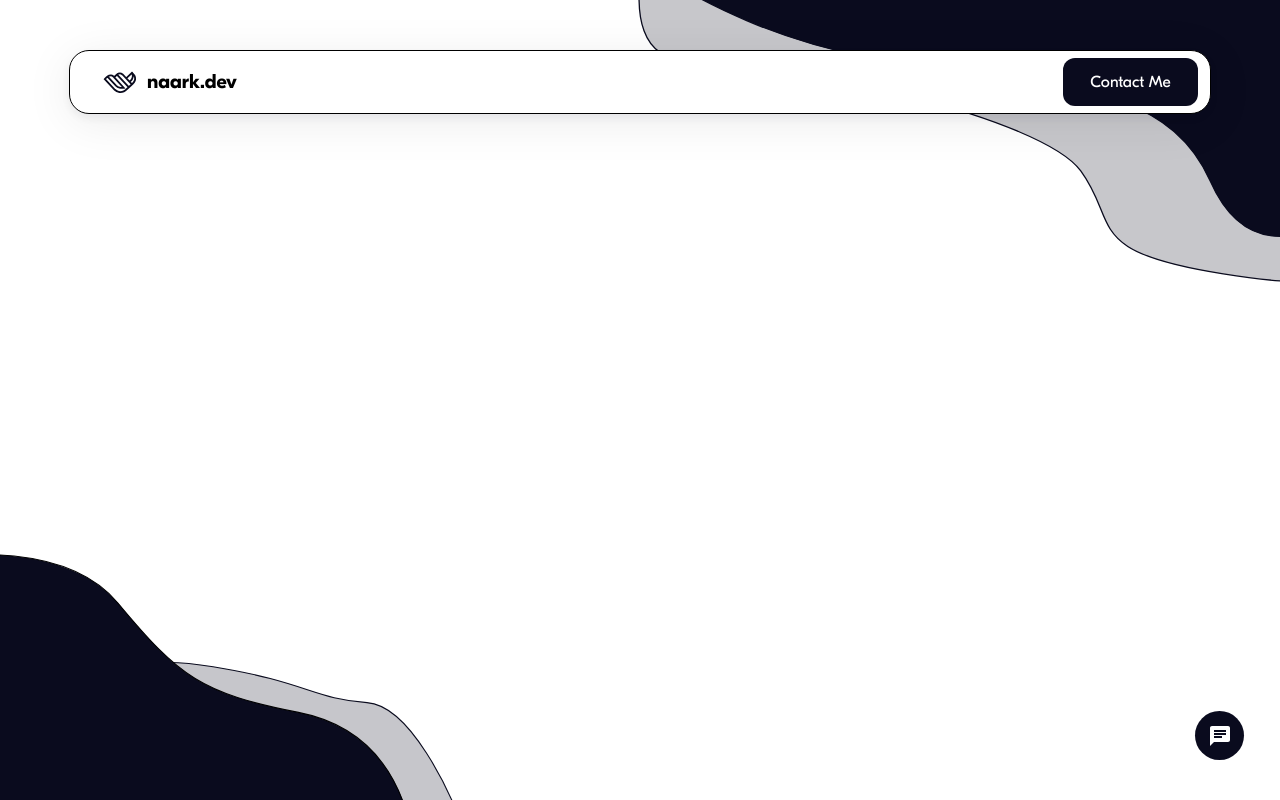
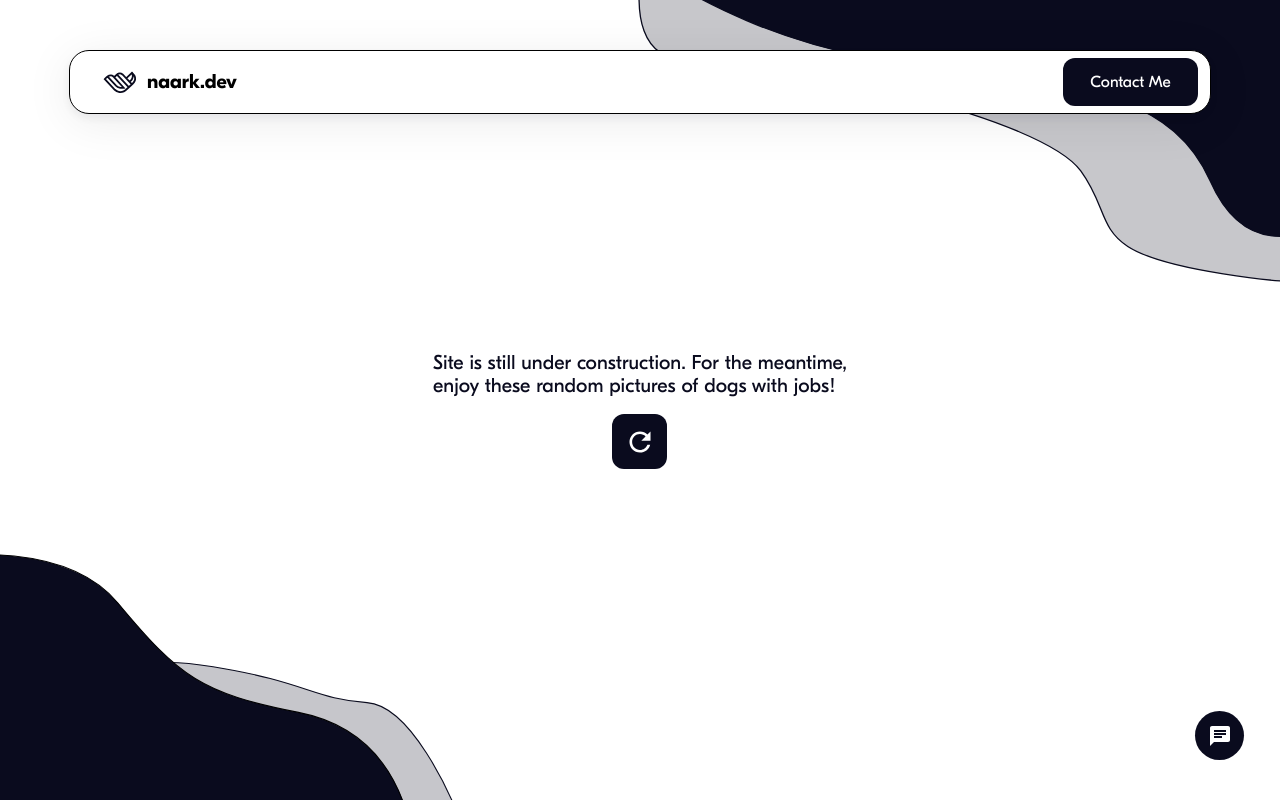
Before and after one commit to Eerkz/naarkzport, a Next.js app: page / in a window 1280 px wide. Built offline with nearby package versions, Linux system fonts and the light colour scheme.

Commit message:
feat: Add under construction text

```diff
--- /dev/null
+++ b/components/layouts/Construction.tsx
@@ -0,0 +1,24 @@
+import React from "react";
+
+import Image from "next/image";
+export default function Construction() {
+  return (
+    <div className="flex flex-col justify-center items-center">
+      <p className="text-dark-blue font-[400] text-[20px] leading-[23.2px] mb-[17px] mt-[20px]">
+        Site is still under construction. For the meantime,
+        <br /> enjoy these random pictures of dogs with jobs!
+      </p>
+      <button
+        type="button"
+        className="w-[55px] rounded-[12px] bg-dark-blue h-[55px] text-white flex justify-center items-center"
+      >
+        <Image
+          src={"/static/images/refresh-icon.svg"}
+          alt="refresh-icon"
+          width={22}
+          height={22}
+        />
+      </button>
+    </div>
+  );
+}
--- a/components/layouts/Main.tsx
+++ b/components/layouts/Main.tsx
@@ -1,10 +1,12 @@
 import React from "react";
 import Image from "next/image";
 import MessageIcon from "../utils/MessageIcon";
+import Nav from "../navigation/Nav";
 
 export default function Main({ children }: { children: React.ReactNode }) {
   return (
     <div className="w-full h-[100vh] overflow-hidden relative">
+      <Nav />
       <Image
         src={"/static/images/top-right-wave.svg"}
         alt="top-right-wave"
@@ -12,7 +14,9 @@ export default function Main({ children }: { children: React.ReactNode }) {
         height={369}
         className="absolute top-[-86px] right-0 z-[1]"
       />
-      <main className="relative z-[1000]">{children}</main>
+      <main className="relative z-[1000] flex justify-center items-center h-full w-full">
+        {children}
+      </main>
       <Image
         src={"/static/images/bottom-left-wave.svg"}
         alt="bottom-left-wave"
--- a/components/navigation/Nav.tsx
+++ b/components/navigation/Nav.tsx
@@ -3,7 +3,7 @@ import Image from "next/image";
 
 export default function Nav() {
   return (
-    <div className="w-full px-[69px] mt-[50px] flex justify-center">
+    <div className="w-full px-[69px] top-[50px] flex justify-center z-[1000] absolute">
       <nav
         id="top-nav"
         className="w-full h-[64px] bg-white pl-[33px] pr-[12px] rounded-[20px] border-solid border-[1px] border-black flex justify-between items-center"
--- a/pages/index.tsx
+++ b/pages/index.tsx
@@ -1,11 +1,12 @@
-import Nav from "../components/navigation/Nav";
+
 import Main from "../components/layouts/Main";
+import Construction from "../components/layouts/Construction";
 
 export default function Home() {
   return (
     <>
       <Main>
-        <Nav />
+        <Construction />
       </Main>
     </>
   );
```
Also changed, not shown: public/static/images/refresh-icon.svg (added).
